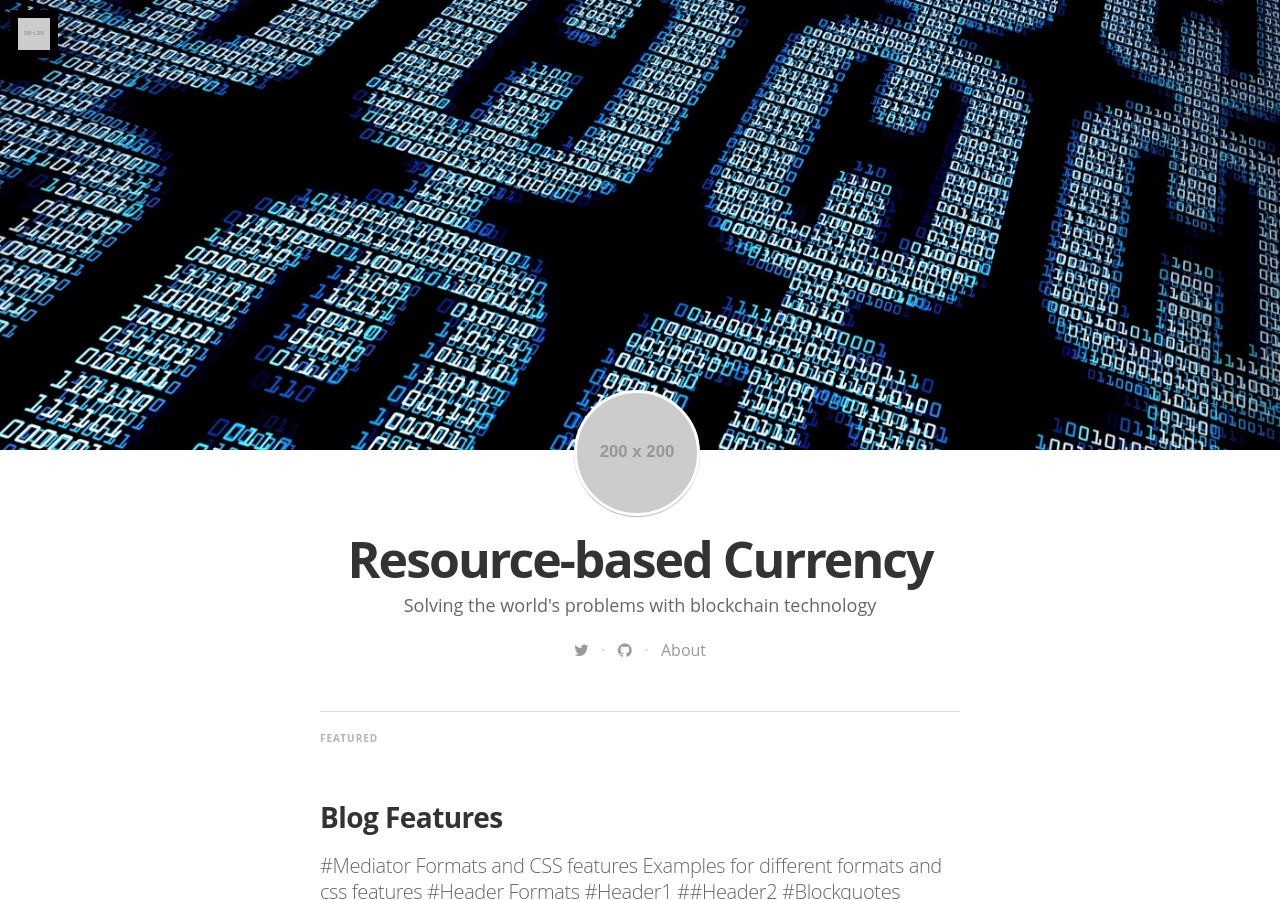
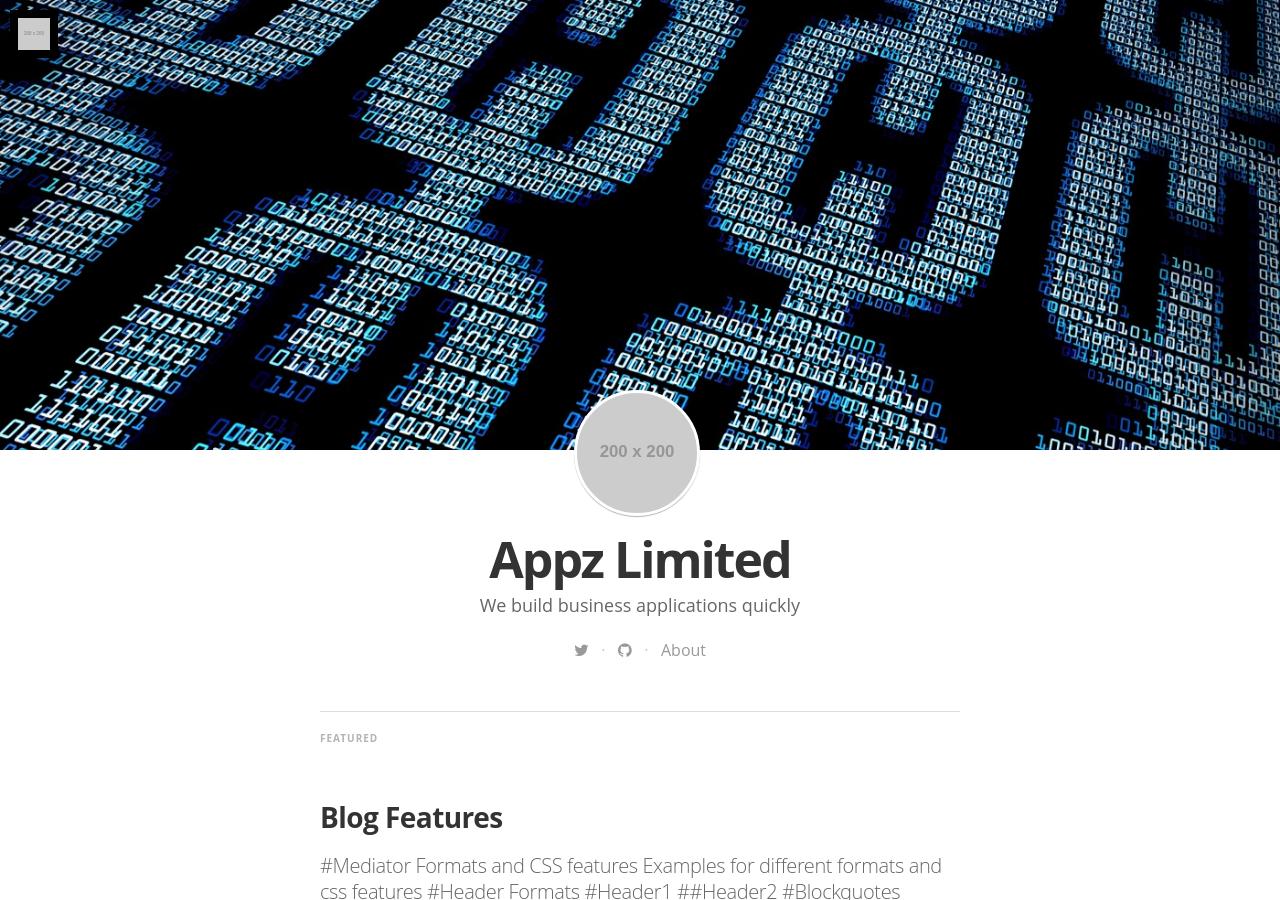
Before and after one commit to kpgarrod/share-it-fairly, a Jekyll site: the page built from index.html, in a window 1280 px wide and 900 px high. Built offline with Jekyll 4.4.1, drawn with Linux system fonts in a browser that asks for light colours; nearby versions of some CDN libraries; some web fonts are replaced; the list of posts is cut into pages by our own code.

Commit message:
Correct config

```diff
--- a/_config.yml
+++ b/_config.yml
@@ -4,12 +4,12 @@ gems:
   - jekyll-paginate
 
 # Site settings
-title: "Resource-based Currency"
+title: "Appz Limited"
 description: > # this means to ignore newlines until "email:"
-   Solving the world's problems with blockchain technology
-email: kpgarrod@gmail.com
+   We build business applications quickly
+email: keith@appzco.uk
 #blog logo
-logo: "https://dummyimage.com/200x200/000/fff.png&text=KG"
+logo: "https://dummyimage.com/200x200/000/fff.png&text=A"
 float_logo: true # true, false (default)
 
 # blog cover
@@ -21,7 +21,7 @@ author_image: "/assets/images/author.jpg"
 
 paginate:	5
 
-url: "http://kpgarrod.github.io" # the base hostname & protocol for your site
+url: "http://appzco.uk" # the base hostname & protocol for your site
 baseurl: ""
 #used to display twitter cards
 twitter_handle: '@kpgarrod'
```
